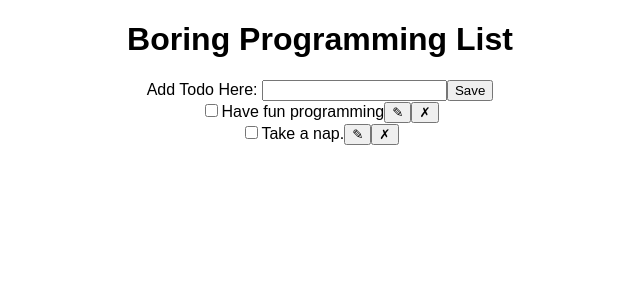
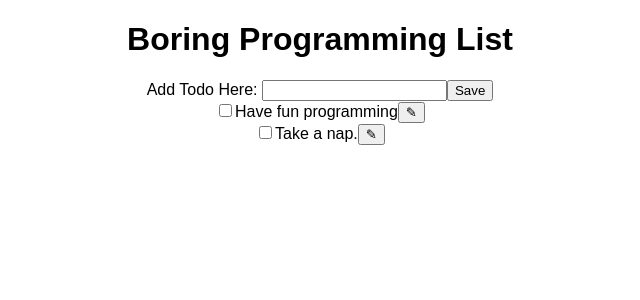
Before and after one commit to toChaim/react_todo, a React (Create React App) app: page / in a window 1280 px wide. Shown: the top 300 px of the page, without its empty margins (340-980 px from the left). Built offline with nearby package versions, Linux system fonts and the light colour scheme.

Commit message:
remove delete button from todo

```diff
--- a/src/Todo.js
+++ b/src/Todo.js
@@ -10,7 +10,6 @@ class Todo extends Component {
 				<input type="checkbox" onClick={this.props.handleComplete} value={this.props.complete}/>
 				{this.props.name}
 				<button onClick={this.props.handleEdit}>✎</button>
-				<button onClick={this.props.handleDelete}>✗</button>
 			</li>
 		);
 	}
```
